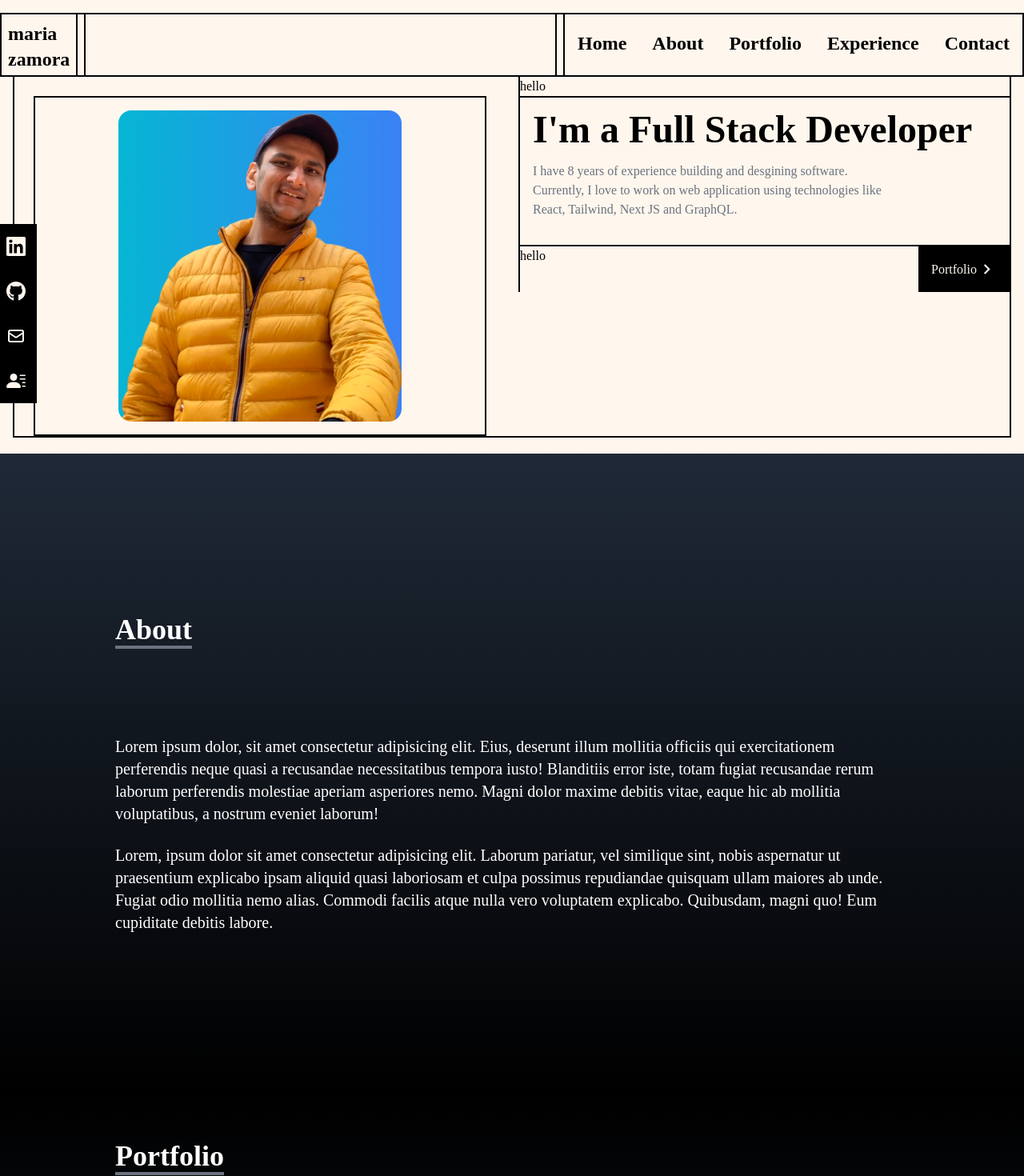
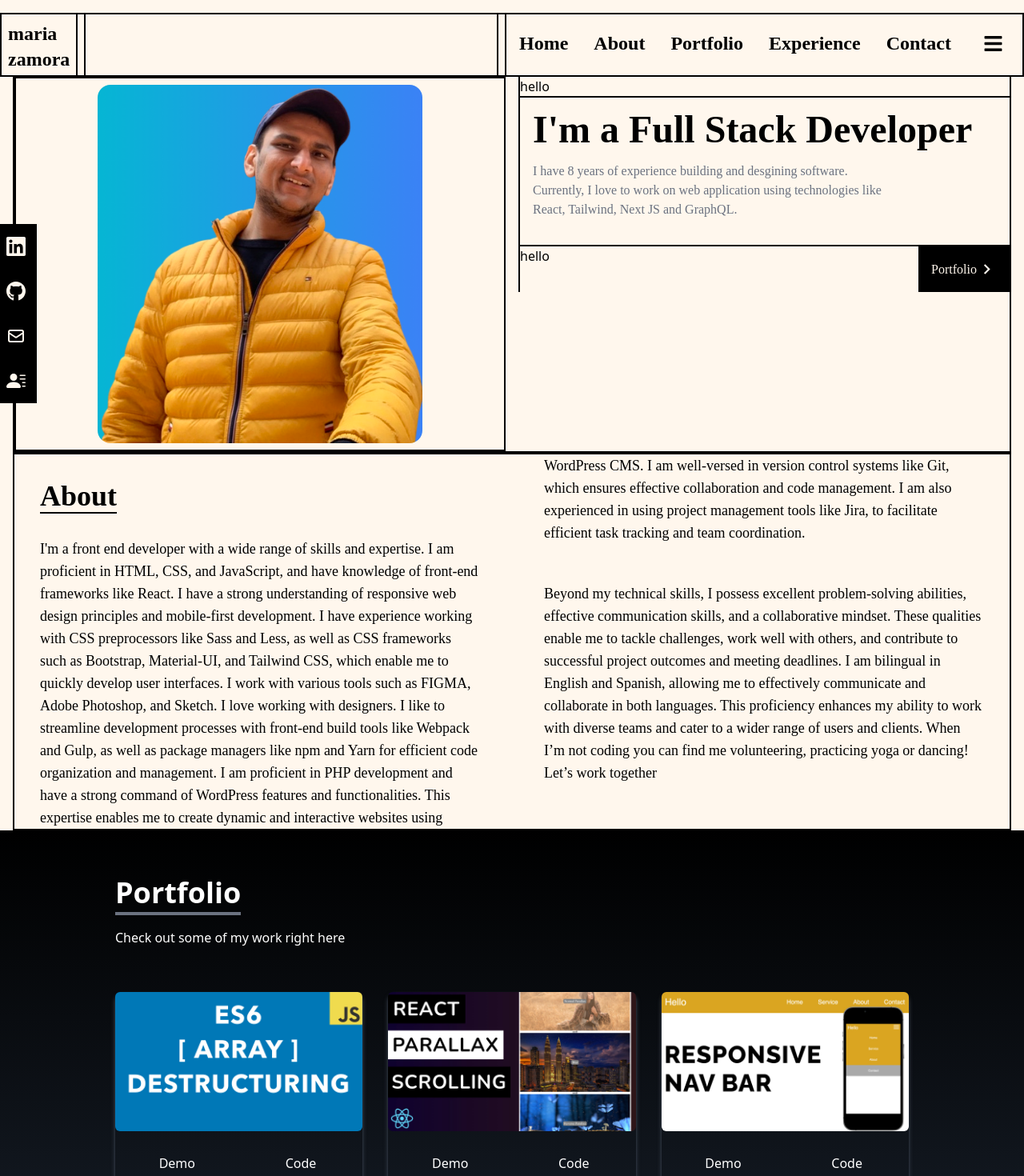
Before and after one commit to zamariac/portfolio23, a React (Create React App) app: page / in a window 1280 px wide. Shown: the top 1470 px of the page at 80% size. Built offline with nearby package versions, Linux system fonts and the light colour scheme; the HTML template or start-up script is replaced by a standard one.

Commit message:
Font utilities adjusted, about added

```diff
--- a/src/components/About.jsx
+++ b/src/components/About.jsx
@@ -2,36 +2,26 @@ import React from "react";
 
 const About = () => {
   return (
-    <div
-      name="about"
-      className="w-full h-screen bg-gradient-to-b from-gray-800 to-black text-white"
-    >
-      <div className="max-w-screen-lg p-4 mx-auto flex flex-col justify-center w-full h-full">
-        <div className="pb-8">
-          <p className="text-4xl font-bold inline border-b-4 border-gray-500">
-            About
+    <div className="flex px-4"
+      name="about">
+      <div className="border-2 border-t-none border-black container md:columns-2 max-w-7xl xl:mx-auto">
+        <div className="p-8">
+          <div className="pb-8">
+            <p className="text-4xl font-bold inline border-b-2 border-black font-bodoni">
+              About
+            </p>
+          </div>
+          <p className="font-montserrat text-lg md:pb-6">
+            I'm a front end developer with a wide range of skills and expertise. I am proficient in HTML, CSS, and JavaScript, and have knowledge of front-end frameworks like React. I have a strong understanding of responsive web design principles and mobile-first development. I have experience working with CSS preprocessors like Sass and Less, as well as CSS frameworks such as Bootstrap, Material-UI, and Tailwind CSS, which enable me to quickly develop user interfaces.
+            I work with various tools such as FIGMA, Adobe Photoshop, and Sketch. I love working with designers. I like to streamline development processes with front-end build tools like Webpack and Gulp, as well as package managers like npm and Yarn for efficient code organization and management. I am proficient in PHP development and have a strong command of WordPress features and functionalities. This expertise enables me to create dynamic and interactive websites using WordPress CMS. I am well-versed in version control systems like Git, which ensures effective collaboration and code management. I am also experienced in using project management tools like Jira, to facilitate efficient task tracking and team coordination.
+          </p>
+          <br />
+          <p className="font-montserrat text-lg">
+            Beyond my technical skills, I possess excellent problem-solving abilities, effective communication skills, and a collaborative mindset. These qualities enable me to tackle challenges, work well with others, and contribute to successful project outcomes and meeting deadlines. I am bilingual in English and Spanish, allowing me to effectively communicate and collaborate in both languages. This proficiency enhances my ability to work with diverse teams and cater to a wider range of users and clients.
+
+            When I’m not coding you can find me volunteering, practicing yoga or dancing! Let’s work together
           </p>
         </div>
-
-        <p className="text-xl mt-20">
-          Lorem ipsum dolor, sit amet consectetur adipisicing elit. Eius,
-          deserunt illum mollitia officiis qui exercitationem perferendis neque
-          quasi a recusandae necessitatibus tempora iusto! Blanditiis error
-          iste, totam fugiat recusandae rerum laborum perferendis molestiae
-          aperiam asperiores nemo. Magni dolor maxime debitis vitae, eaque hic
-          ab mollitia voluptatibus, a nostrum eveniet laborum!
-        </p>
-
-        <br />
-
-        <p className="text-xl">
-          Lorem, ipsum dolor sit amet consectetur adipisicing elit. Laborum
-          pariatur, vel similique sint, nobis aspernatur ut praesentium
-          explicabo ipsam aliquid quasi laboriosam et culpa possimus repudiandae
-          quisquam ullam maiores ab unde. Fugiat odio mollitia nemo alias.
-          Commodi facilis atque nulla vero voluptatem explicabo. Quibusdam,
-          magni quo! Eum cupiditate debitis labore.
-        </p>
       </div>
     </div>
   );
--- a/src/components/Home.jsx
+++ b/src/components/Home.jsx
@@ -9,23 +9,25 @@ const Home = () => {
       name="home"
     >
       <div className="flex px-4">
-        <div className="mb-5 border-2 border-t-0 border-black container md:columns-2 max-w-7xl xl:mx-auto">
-                <div className="p-4 border-2 border-black m-6">
+        <div className="border-2 border-t-0 border-black container md:columns-2 max-w-7xl xl:mx-auto">
+                <div>
+                <div className="div.p-4 border-2 border-black">
                   <img
                     src={HeroImage}
                     alt="my profile"
-                    className="rounded-2xl mx-auto w-2/3 "
+                    className="rounded-2xl mx-auto w-2/3 my-2"
                   />
+                </div>
                 </div>
                 <div className="md:border-l-2 border-black">
                     <div>hello</div>
 
                     <div className="md:border-t-2 border-black">
                     <div className="p-4">
-                      <h2 className="text-6xl md:text-5xl font-bold text-black">
+                      <h1 className="text-6xl md:text-5xl font-bold text-black">
                         I'm a Full Stack Developer
-                      </h2>
-                      <p className="text-gray-500 py-4 max-w-md">
+                      </h1>
+                      <p className="text-gray-500 py-4 max-w-md font-montserrat">
                         I have 8 years of experience building and desgining software.
                         Currently, I love to work on web application using technologies like
                         React, Tailwind, Next JS and GraphQL.
@@ -39,7 +41,7 @@ const Home = () => {
                       to="portfolio"
                       smooth
                       duration={500}
-                      className="group text-orange-50 w-fit px-4 py-2 my-2 flex items-center"
+                      className="group text-orange-50 w-fit px-4 py-2 my-2 flex items-center font-bodoni"
                     >
                       Portfolio
                       <span className="group-hover:rotate-90 duration-300">
--- a/src/components/NavBar.jsx
+++ b/src/components/NavBar.jsx
@@ -30,7 +30,7 @@ const NavBar = () => {
 
   return (
     <div>
-      <div className="flex h-20 mt-4 text-black">
+      <div className="flex h-20 mt-4 text-black font-bodoni font-bold">
       <div className="flex flex-inline w-screen max-w-7xl xl:mx-auto justify-between border-2 border-black mx-4">
         <div className="border-r-2 border-black p-2">
           <h1 className="text-2xl font-bold">maria zamora</h1>
@@ -41,7 +41,7 @@ const NavBar = () => {
             {links.map(({ id, link }) => (
               <li
                 key={id}
-                className="px-4 cursor-pointer capitalize font-bold text-black-800 text-2xl hover:scale-105 duration-200"
+                className="px-4 cursor-pointer capitalize text-2xl hover:scale-105 duration-200"
               >
                 <Link to={link} smooth duration={500}>
                   {link}
@@ -52,7 +52,7 @@ const NavBar = () => {
           </div>
           <div
         onClick={() => setNav(!nav)}
-        className="cursor-pointer p-6 z-10 text-black-500 md:hidden"
+        className="cursor-pointer p-6 z-10 smd:hidden"
       >
         {nav ? <FaTimes size={30} /> : <FaBars size={25} />}
       </div>
--- a/src/index.css
+++ b/src/index.css
@@ -1,14 +1,16 @@
-@import url('https://fonts.googleapis.com/css2?family=Montserrat:ital,wght@0,100;0,200;0,300;0,400;0,500;0,600;0,700;0,800;1,100;1,200;1,300;1,400;1,500;1,600;1,700&display=swap');
-
-@import url('https://fonts.googleapis.com/css2?family=Bodoni+Moda:ital,wght@0,400;0,500;0,600;0,700;0,800;0,900;1,400;1,500;1,600;1,700;1,800;1,900&display=swap');
-
 @tailwind base;
 @tailwind components;
 @tailwind utilities;
 
+@import url('https://fonts.googleapis.com/css2?family=Montserrat:ital,wght@0,100;0,200;0,300;0,400;0,500;0,600;0,700;0,800;1,100;1,200;1,300;1,400;1,500;1,600;1,700&display=swap');
+@import url('https://fonts.googleapis.com/css2?family=Bodoni+Moda:ital,wght@0,400;0,500;0,600;0,700;0,800;0,900;1,400;1,500;1,600;1,700;1,800;1,900&display=swap');
+
+
 @layer base {
   html {
-    font-family: 'Bodoni';
     background-color: #fff7ed;
   }
+  h1, h2 {
+    font-family: 'Bodoni';
+  }
 }
--- a/tailwind.config.js
+++ b/tailwind.config.js
@@ -6,7 +6,8 @@ module.exports = {
   theme: {
     extend: {},
     fontFamily: {
-      signature: ["Great Vibes"],
+      bodoni: 'Bodoni, serif',
+      montserrat: 'Montserrat, sans serif'
     }
   },
   plugins: [],
```
